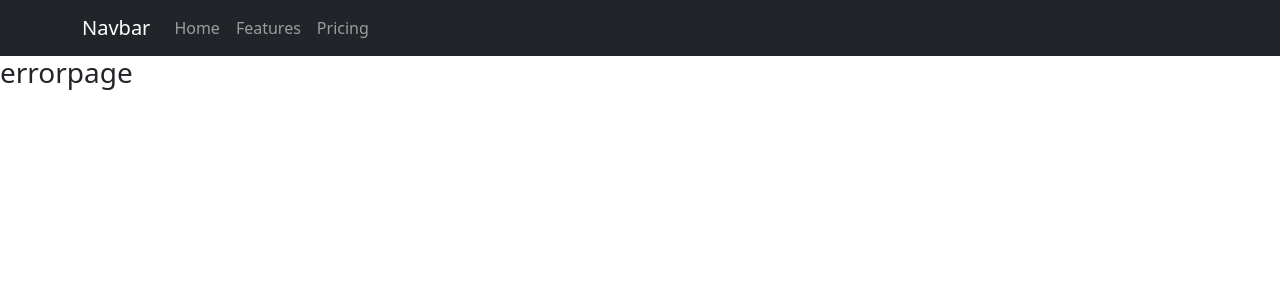
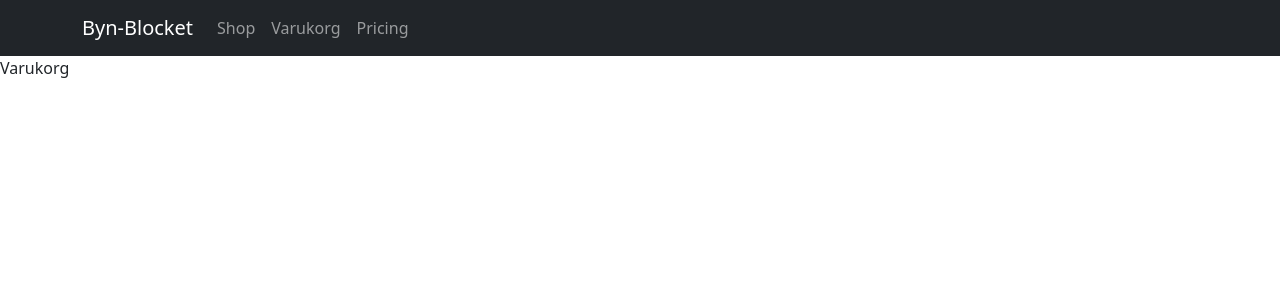
Before and after one commit to Nraxi/Byn-blocket-v2, a React (Vite) app in the folder Frontend/: page /Varukorg in a window 1280 px wide. Shown: the top 300 px of the page. Built offline with nearby package versions, Linux system fonts and the light colour scheme.

Commit message:
added pages / olle

```diff
--- a/Frontend/Nav-bar/NavMenu.jsx
+++ b/Frontend/Nav-bar/NavMenu.jsx
@@ -8,10 +8,10 @@ function NavMenu() {
   return (
     <Navbar bg="dark" variant="dark">
       <Container>
-        <Navbar.Brand href="#home">Navbar</Navbar.Brand>
+        <Navbar.Brand href="/">Byn-Blocket</Navbar.Brand>
         <Nav className="me-auto">
-          <Nav.Link href="#home">Home</Nav.Link>
-          <Nav.Link href="#features">Features</Nav.Link>
+          <Nav.Link href="/shop">Shop</Nav.Link>
+          <Nav.Link href="/varukorg">Varukorg</Nav.Link>
           <Nav.Link href="#pricing">Pricing</Nav.Link>
         </Nav>
       </Container>
--- a/Frontend/src/routes/App.jsx
+++ b/Frontend/src/routes/App.jsx
@@ -9,6 +9,9 @@ import Shop from './Shop';
 import Checkout from './checkout';
 import Errorpage from './Errorpage';
 import NavMenu from '../../Nav-bar/navMenu';
+import Varukorg from './Varukorg';
+import Produktsida from './Produktsida';
+import Beställning from './Beställning';
 
 function App() {
   return (
@@ -17,6 +20,9 @@ function App() {
       <Routes>
         <Route path="/" element={<Startsida />} />
         <Route path='/Shop' element={<Shop />} />
+        <Route path='/Produktsida' element={<Produktsida />} />
+        <Route path='/Varukorg' element={<Varukorg />} />
+        <Route path='/Beställning' element={<Beställning />} />
         <Route path='/Checkout' element={<Checkout />} />
         <Route path='*' element={<Errorpage />} />
       </Routes>
--- /dev/null
+++ b/Frontend/src/routes/Beställning.jsx
@@ -0,0 +1,9 @@
+import React from 'react'
+
+function Beställning() {
+  return (
+    <div>Beställning</div>
+  )
+}
+
+export default Beställning
--- a/Frontend/src/routes/Errorpage.jsx
+++ b/Frontend/src/routes/Errorpage.jsx
@@ -3,7 +3,8 @@ import React from 'react'
 function Errorpage() {
   return (
     <div>
-      <h3>errorpage</h3>
+      <h3>Sidan du försöker nå finns inte!</h3>
+      <h3>Page ure looking for does not exist</h3>
     </div>
   )
 }
--- /dev/null
+++ b/Frontend/src/routes/Produktsida.jsx
@@ -0,0 +1,9 @@
+import React from 'react'
+
+function Produktsida() {
+  return (
+    <div>Produktsida</div>
+  )
+}
+
+export default Produktsida
--- /dev/null
+++ b/Frontend/src/routes/Varukorg.jsx
@@ -0,0 +1,9 @@
+import React from 'react'
+
+function Varukorg() {
+  return (
+    <div>Varukorg</div>
+  )
+}
+
+export default Varukorg
```
